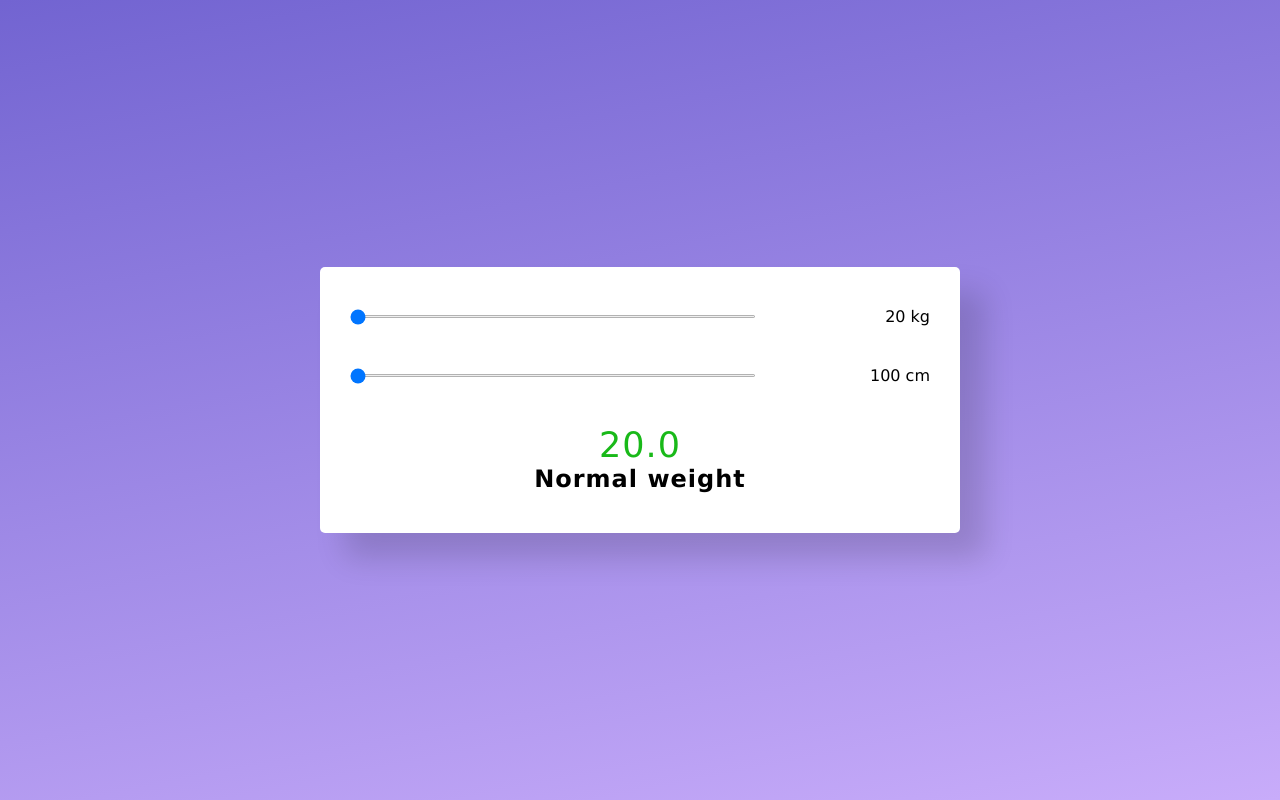
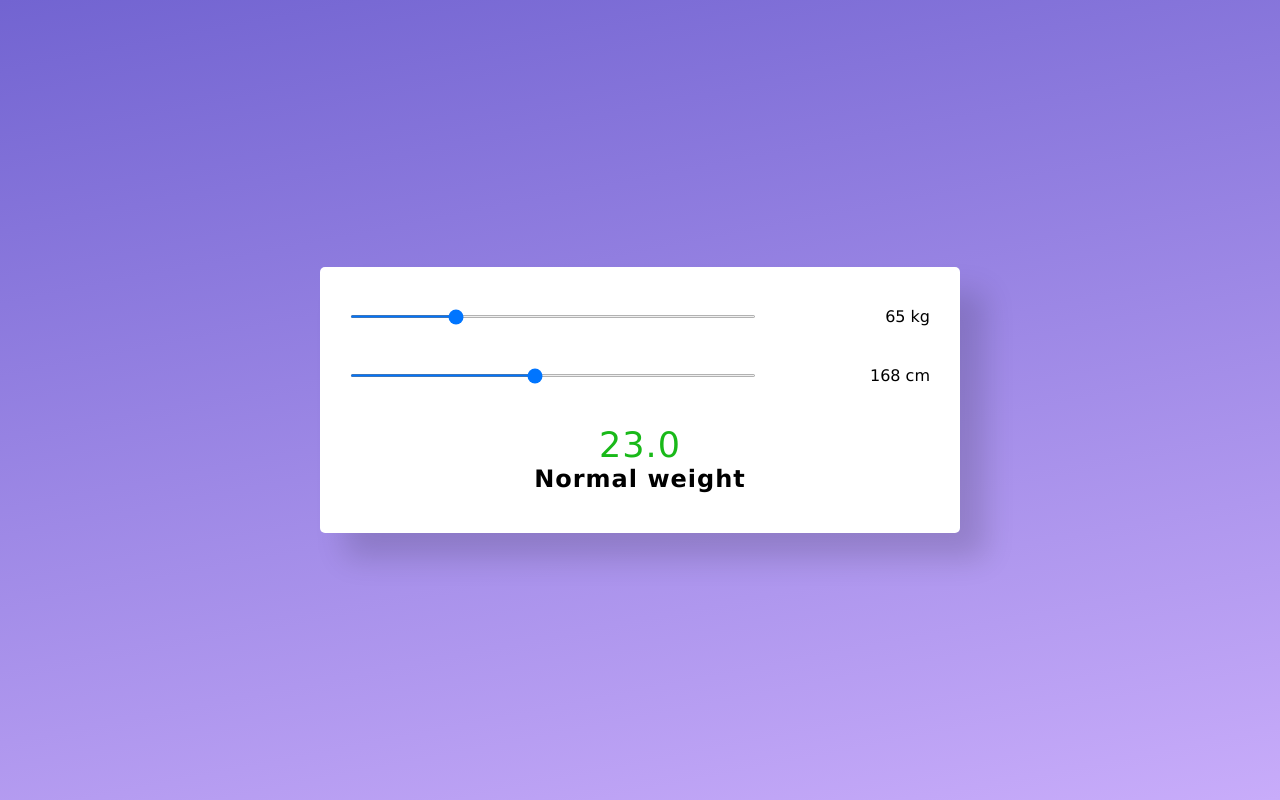
Before and after one commit to lkokes/BMI-calculator, a plain HTML site: page index.html in a window 1280 px wide. Drawn offline with Linux system fonts and the light colour scheme.

Commit message:
Change default values

```diff
--- a/index.html
+++ b/index.html
@@ -10,14 +10,14 @@
 <body>
     <div class="container">
         <div class="row">
-            <input type="range" min="20" max="200" value="20" id="weight" oninput="calculate()">
-            <span id="weight-val">20 kg</span>
+            <input type="range" min="20" max="200" value="65" id="weight" oninput="calculate()">
+            <span id="weight-val">65 kg</span>
         </div>
         <div class="row">
-            <input type="range" min="100" max="250" value="100" id="height" oninput="calculate()">
-            <span id="height-val">100 cm</span>
+            <input type="range" min="100" max="250" value="168" id="height" oninput="calculate()">
+            <span id="height-val">168 cm</span>
         </div>
-        <p id="result">20.0</p>
+        <p id="result">23.0</p>
         <p id="category">Normal weight</p>
     </div>
 
```
